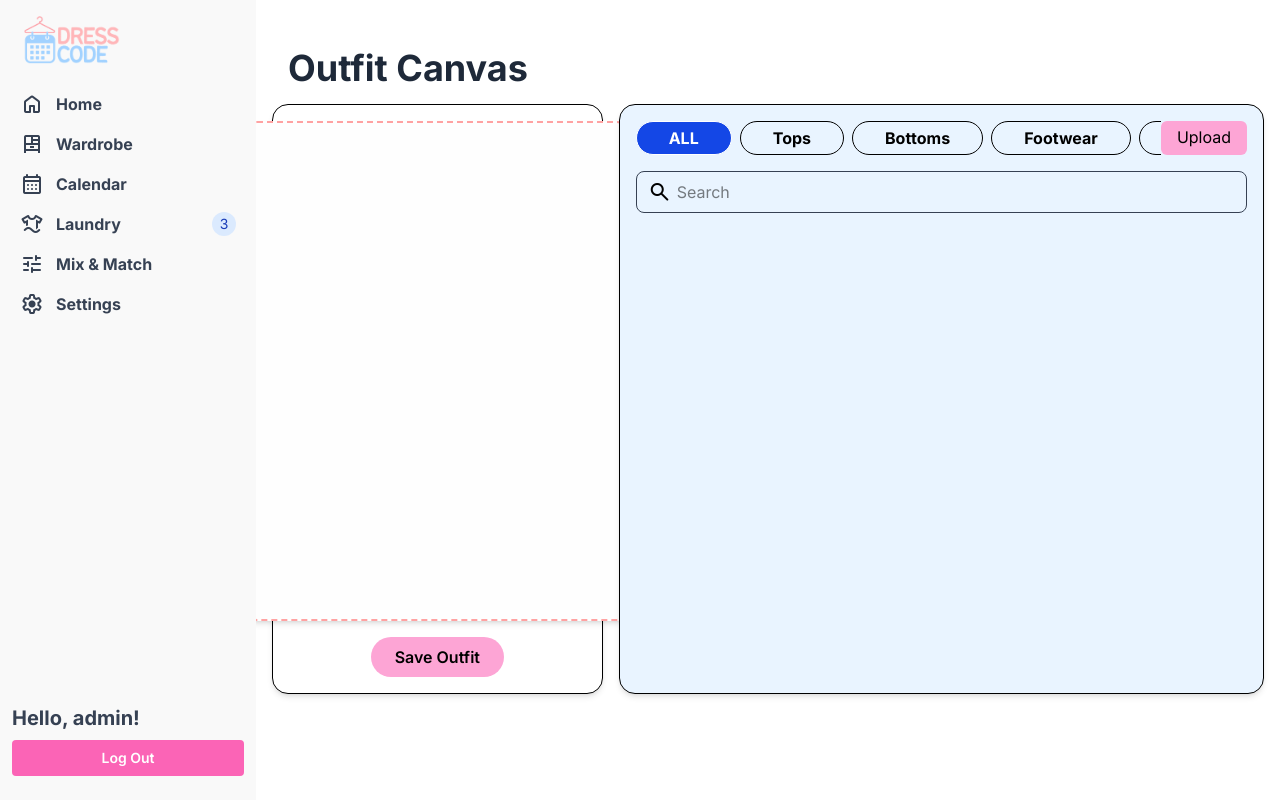
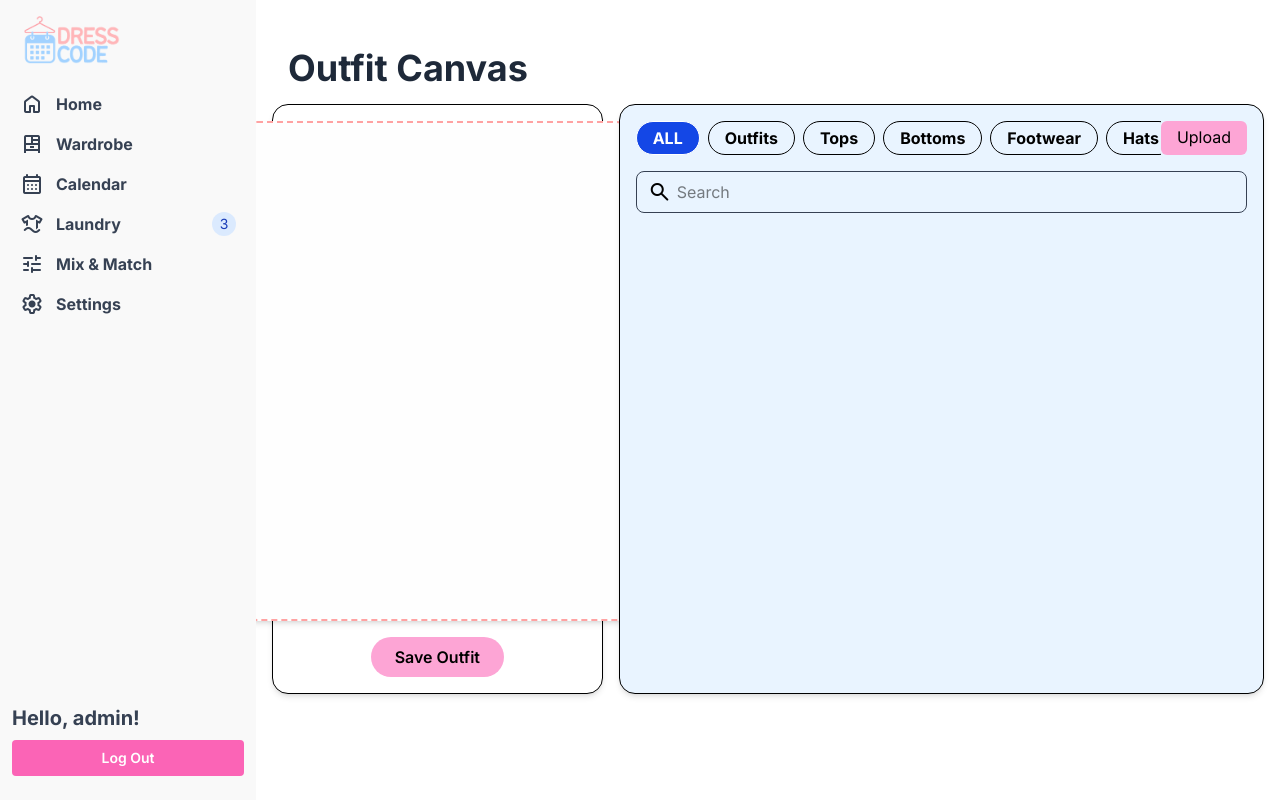
Before and after one commit to bigbusbeluga/DressCode-App, a Django app: page /mixmatch/ in a window 1280 px wide. Run offline with Django 5.2, Linux system fonts and the light colour scheme; a user stored in the database is signed in; data that the repository does not hold is empty; style sheets or scripts are compiled from the project's sources.

Commit message:
Update mixmatch.html
Added hats in categories and made the item columns four per row.

```diff
--- a/base/templates/base/mixmatch.html
+++ b/base/templates/base/mixmatch.html
@@ -26,11 +26,13 @@ Mix & Match - DressCode
             <section class="border flex-1 bg-[#e9f4ff] rounded-2xl p-4 overflow-y-auto shadow-md">
                 <div class="flex justify-between mb-4">
                     <div id="filter-buttons" class="flex gap-2 overflow-x-auto whitespace-nowrap">
-                        <button class="filter-btn rounded-full px-8 py-1 border font-bold bg-blue-200 text-blue-900" data-filter="ALL">ALL</button>
-                        <button class="filter-btn rounded-full px-8 py-1 border font-bold" data-filter="Tops">Tops</button>
-                        <button class="filter-btn rounded-full px-8 py-1 border font-bold" data-filter="Bottoms">Bottoms</button>
-                        <button class="filter-btn rounded-full px-8 py-1 border font-bold" data-filter="Footwear">Footwear</button>
-                        <button class="filter-btn rounded-full px-8 py-1 border font-bold" data-filter="Accessories">Accessories</button>
+                        <button class="filter-btn rounded-full px-4 py-1 border font-bold bg-blue-200 text-blue-900" data-filter="ALL">ALL</button>
+                        <button class="filter-btn rounded-full px-4 py-1 border font-bold" data-filter="Tops">Outfits</button>
+                        <button class="filter-btn rounded-full px-4 py-1 border font-bold" data-filter="Tops">Tops</button>
+                        <button class="filter-btn rounded-full px-4 py-1 border font-bold" data-filter="Bottoms">Bottoms</button>
+                        <button class="filter-btn rounded-full px-4 py-1 border font-bold" data-filter="Footwear">Footwear</button>
+                        <button class="filter-btn rounded-full px-4 py-1 border font-bold" data-filter="Accessories">Hats</button>
+                        <button class="filter-btn rounded-full px-4 py-1 border font-bold" data-filter="Accessories">Accessories</button>
                     </div>
                     <a href="{% url 'add-Clothing' %}" class="bg-pink-300 px-4 py-1 rounded-md">Upload</a>
                 </div>
@@ -46,11 +48,11 @@ Mix & Match - DressCode
                         onkeyup="filterClothes()"
                     />
                 </div>
-                <div class="grid grid-cols-3 gap-4">
+                <div class="grid grid-cols-4 gap-4">
                     {% for item in clothing %}
                     <div class="bg-white p-2 rounded-xl shadow flex flex-col items-center">
                         <img src="{{ item.image.url }}" alt="Clothing" class="h-28 object-contain">
-                        <button onclick="addToCanvas('{{ item.image.url }}')" class="mt-2 text-sm bg-white border border-black px-2 py-1 rounded-md">Add</button>
+                        <button onclick="addToCanvas('{{ item.image.url }}')" class="mt-2 text-[12px] bg-white border border-black px-2 py-1 rounded-md">Add</button>
                     </div>
                     {% endfor %}
                 </div>
```
